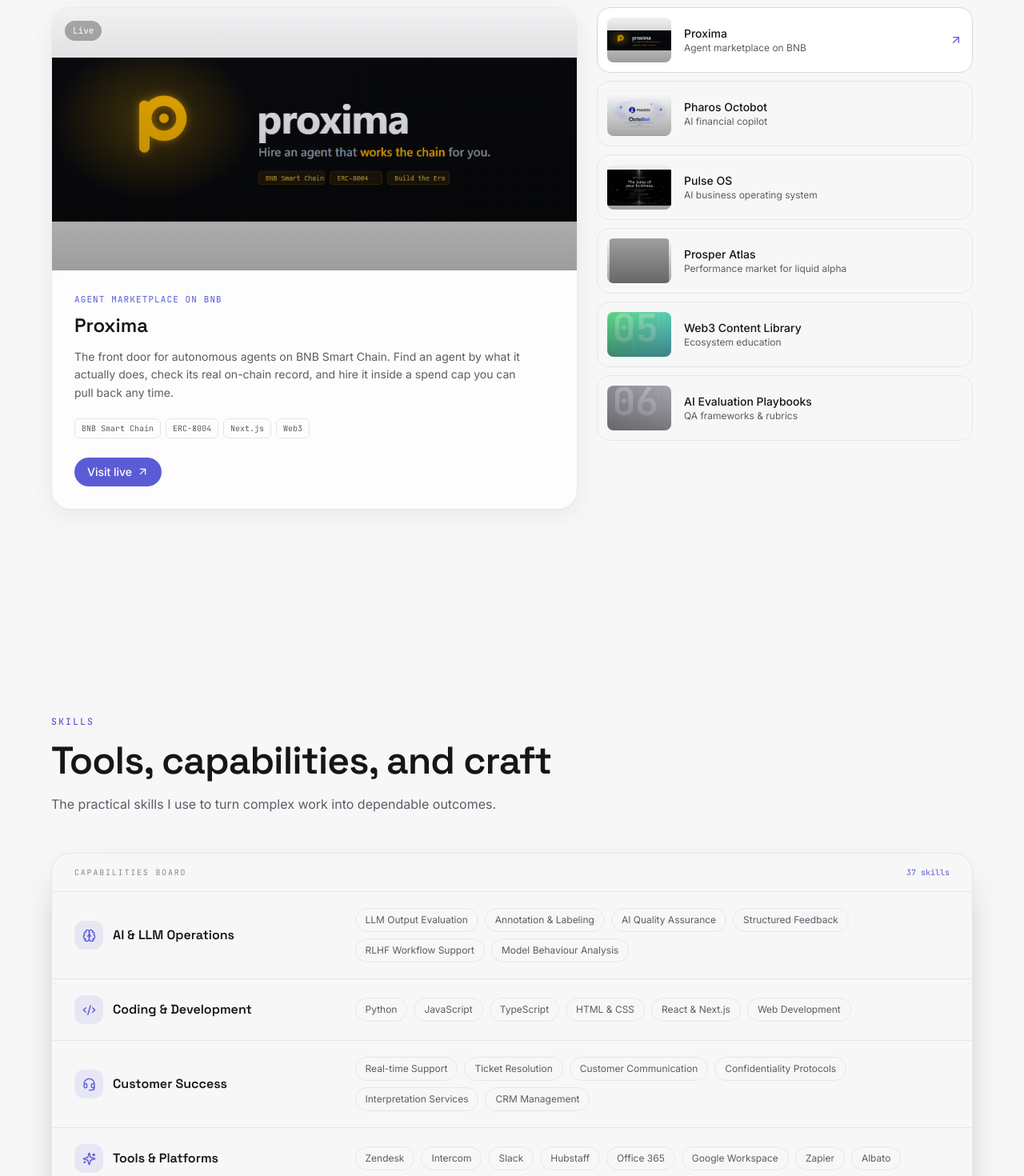
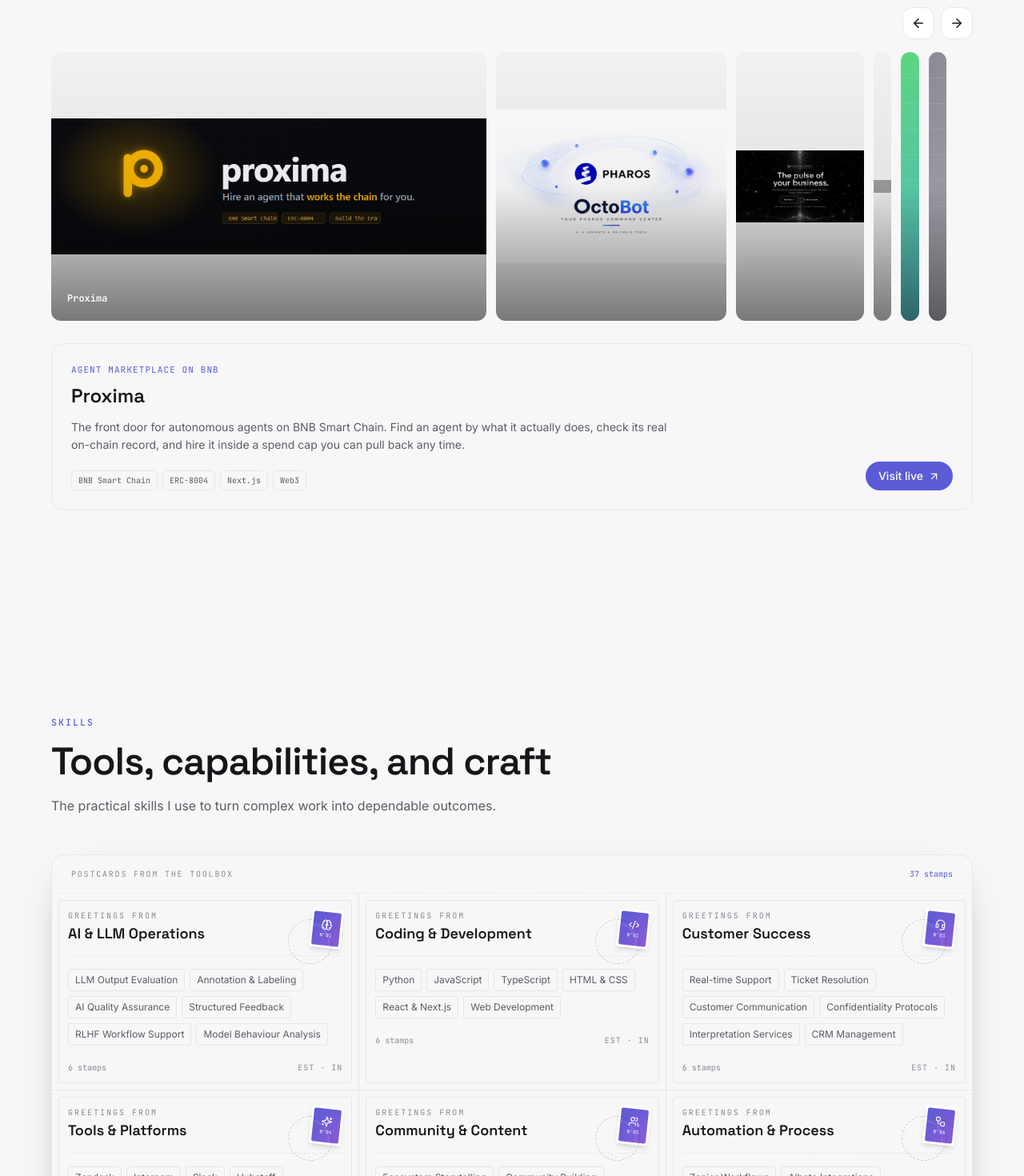
Before and after one commit to isharik/Portfolio, a Next.js app: page / in a window 1280 px wide. Shown: the part 3100-4570 px from the top of the page at 80% size. Built offline with nearby package versions, Linux system fonts and the light colour scheme; grey boxes are pictures that could not be loaded.

Commit message:
Redesign projects rail and unified skill postcards

```diff
--- a/src/app/globals.css
+++ b/src/app/globals.css
@@ -363,6 +363,51 @@
 }
 .app-streaks { opacity: 0.86; }
 
+/* Project strip: one expansive project with a deliberate run of preview slats.
+   Images stay mounted during selection, preventing the prior image flash. */
+.project-rail {
+  display: flex;
+  gap: 0.75rem;
+  height: clamp(15rem, 32vw, 21rem);
+  overflow: hidden;
+}
+.project-rail-panel {
+  position: relative;
+  flex: 0 0 1.4rem;
+  min-width: 1.4rem;
+  overflow: hidden;
+  border-radius: 0.75rem;
+  background: var(--surface-muted);
+  cursor: pointer;
+  transition: flex-basis 560ms var(--ease-out), filter 280ms ease;
+}
+.project-rail-panel:hover { filter: brightness(1.06); }
+.project-rail-panel-active { flex-basis: min(48vw, 34rem); }
+.project-rail-panel:nth-child(2) { flex-basis: min(24vw, 18rem); }
+.project-rail-panel:nth-child(3) { flex-basis: min(13vw, 10rem); }
+.project-rail-panel-active:nth-child(1) { flex-basis: min(48vw, 34rem); }
+@media (max-width: 639px) {
+  .project-rail { height: 15rem; gap: 0.6rem; }
+  .project-rail-panel-active { flex-basis: min(82vw, 28rem); }
+  .project-rail-panel:nth-child(2) { flex-basis: 4.5rem; }
+  .project-rail-panel:nth-child(3) { flex-basis: 1.2rem; }
+}
+
+/* The six nostalgic postcards share a single board, with continuous dividers. */
+.skills-postcard { border-bottom: 1px solid var(--border); }
+.skills-postcard:last-child { border-bottom: 0; }
+@media (min-width: 640px) {
+  .skills-postcard:nth-child(even) { border-left: 1px solid var(--border); }
+  .skills-postcard:nth-last-child(-n + 2) { border-bottom: 0; }
+}
+@media (min-width: 1024px) {
+  .skills-postcard { border-bottom: 1px solid var(--border); }
+  .skills-postcard:nth-child(3n + 2),
+  .skills-postcard:nth-child(3n + 3) { border-left: 1px solid var(--border); }
+  .skills-postcard:nth-child(3n + 1) { border-left: 0; }
+  .skills-postcard:nth-last-child(-n + 3) { border-bottom: 0; }
+}
+
 /* Lamp pull-chain: metallic beaded chain */
 .bead-chain {
   width: 5px;
--- a/src/components/sections/Projects.tsx
+++ b/src/components/sections/Projects.tsx
@@ -1,52 +1,35 @@
 'use client'
-import { useRef, useState } from 'react'
+
+import { useMemo, useState } from 'react'
 import Image from 'next/image'
-import { motion, AnimatePresence, useReducedMotion } from 'framer-motion'
-import { ArrowUpRight, Github, Dot, Download } from 'lucide-react'
+import { motion, useReducedMotion } from 'framer-motion'
+import { ArrowLeft, ArrowRight, ArrowUpRight, Download, Dot, Github } from 'lucide-react'
 import SectionHeading from '@/components/ui/SectionHeading'
 import { Reveal } from '@/components/ui/Reveal'
-import { projects, profile } from '@/lib/content'
+import { projects, profile, type Project } from '@/lib/content'
 import { cn } from '@/lib/utils'
 
 const OUT = [0.23, 1, 0.32, 1] as const
 
-function ProjectVisual({
-  image,
-  accent,
-  index,
-  sizes,
-  imageFit = 'cover',
-  fullSize = false,
-}: {
-  image: string | null
-  accent: string
-  index: number
-  sizes: string
-  imageFit?: 'cover' | 'contain'
-  fullSize?: boolean
-}) {
+function ProjectVisual({ project, index }: { project: Project; index: number }) {
   return (
     <div className="relative h-full w-full overflow-hidden bg-[var(--surface-muted)]">
-      {image ? (
+      {project.image ? (
         <Image
-          src={image}
+          src={project.image}
           alt=""
           fill
-          sizes={sizes}
-          priority={fullSize}
-          unoptimized={fullSize}
-          className={imageFit === 'contain' ? 'object-contain' : 'object-cover object-top'}
+          sizes="(min-width: 1024px) 48vw, (min-width: 640px) 65vw, 88vw"
+          className={project.imageFit === 'contain' ? 'object-contain' : 'object-cover object-top'}
         />
       ) : (
         <>
-          <div className="absolute inset-0" style={{ background: `linear-gradient(135deg, ${accent})` }} />
-          <div className="absolute inset-0 opacity-[0.15] [background-image:linear-gradient(rgba(255,255,255,0.6)_1px,transparent_1px),linear-gradient(90deg,rgba(255,255,255,0.6)_1px,transparent_1px)] [background-size:32px_32px]" />
-          <span className="absolute bottom-3 right-4 font-mono text-5xl font-bold text-white/25">
-            {String(index + 1).padStart(2, '0')}
-          </span>
+          <div className="absolute inset-0" style={{ background: `linear-gradient(135deg, ${project.accent})` }} />
+          <div className="absolute inset-0 opacity-[0.16] [background-image:linear-gradient(rgba(255,255,255,0.6)_1px,transparent_1px),linear-gradient(90deg,rgba(255,255,255,0.6)_1px,transparent_1px)] [background-size:32px_32px]" />
+          <span className="absolute bottom-5 right-5 font-mono text-5xl font-bold text-white/25">{String(index + 1).padStart(2, '0')}</span>
         </>
       )}
-      <div className="pointer-events-none absolute inset-0 bg-gradient-to-t from-black/35 to-transparent" />
+      <div className="pointer-events-none absolute inset-0 bg-gradient-to-t from-black/50 via-black/5 to-transparent" />
     </div>
   )
 }
@@ -54,169 +37,56 @@
 export default function Projects() {
   const reduce = useReducedMotion()
   const [active, setActive] = useState(0)
-  const selectionRequest = useRef(0)
-  const p = projects[active]
-
-  const selectProject = (next: number) => {
-    if (next === active) return
-    const request = ++selectionRequest.current
-    const image = projects[next].image
-    const commit = () => {
-      if (request === selectionRequest.current) setActive(next)
-    }
-    if (!image) {
-      commit()
-      return
-    }
-
-    // Keep the current panel in place until the next full-size image has decoded.
-    const preload = new window.Image()
-    preload.onload = () => {
-      if ('decode' in preload) {
-        preload.decode().then(commit, commit)
-      } else {
-        commit()
-      }
-    }
-    preload.onerror = commit
-    preload.src = image
-  }
+  const activeProject = projects[active]
+  const rail = useMemo(() => [...projects.slice(active), ...projects.slice(0, active)], [active])
+  const step = (direction: number) => setActive((current) => (current + direction + projects.length) % projects.length)
 
   return (
     <section id="projects" className="relative px-5 py-24 sm:px-6 sm:py-32">
       <div className="mx-auto max-w-content">
         <div className="flex flex-col gap-6 sm:flex-row sm:items-end sm:justify-between">
-          <SectionHeading
-            eyebrow="Projects"
-            title="Built in my free time"
-            description="The products, tools, and experiments I make when nobody's assigning them, just for the fun of shipping something real. Every one of these is live."
-          />
+          <SectionHeading eyebrow="Projects" title="Built in my free time" description="The products, tools, and experiments I make when nobody's assigning them, just for the fun of shipping something real. Every one of these is live." />
           {profile.resume && (
-            <a
-              href={profile.resume}
-              download="Sharik-Hussain-Resume.pdf"
-              className="group inline-flex shrink-0 items-center gap-2 self-start rounded-full border border-border bg-surface/40 px-4 py-2 text-sm font-medium text-fg transition-colors duration-200 hover:border-border-strong hover:bg-surface/70 sm:self-auto"
-            >
+            <a href={profile.resume} download="Sharik-Hussain-Resume.pdf" className="group inline-flex shrink-0 items-center gap-2 self-start rounded-full border border-border bg-surface/40 px-4 py-2 text-sm font-medium text-fg transition-colors duration-200 hover:border-border-strong hover:bg-surface/70 sm:self-auto">
               <Download size={15} className="text-fg-muted transition-colors group-hover:text-accent" />
-              Résumé
-              <span className="font-mono text-[10px] text-fg-subtle">PDF</span>
+              Résumé <span className="font-mono text-[10px] text-fg-subtle">PDF</span>
             </a>
           )}
         </div>
 
-        <Reveal delay={0.1} className="mt-12 grid gap-4 lg:grid-cols-[1.4fr_1fr] lg:gap-6">
-          {/* Featured panel */}
-          <div className="glass overflow-hidden rounded-3xl">
-            <div className="relative aspect-[16/10] w-full sm:aspect-[2/1]">
-              <AnimatePresence initial={false}>
-                <motion.div
-                  key={active}
-                  initial={{ opacity: 0, filter: 'none', scale: reduce ? 1 : 1.01 }}
-                  animate={{ opacity: 1, filter: 'blur(0px)', scale: 1 }}
-                  exit={{ opacity: 0, filter: 'none', scale: reduce ? 1 : 0.99 }}
-                  transition={{ duration: 0.5, ease: OUT }}
-                  className="absolute inset-0"
-                >
-                  <ProjectVisual image={p.image} accent={p.accent} index={active} sizes="(min-width:1024px) 58vw, 100vw" imageFit={p.imageFit} fullSize />
-                </motion.div>
-              </AnimatePresence>
-              <span className="absolute left-4 top-4 inline-flex items-center rounded-full bg-black/30 px-2.5 py-1 font-mono text-[11px] text-white backdrop-blur-sm">
-                {p.status}
-              </span>
-            </div>
-
-            <div className="p-6 sm:p-7">
-              <AnimatePresence mode="wait" initial={false}>
-                <motion.div
-                  key={active}
-                  initial={{ opacity: 0, y: reduce ? 0 : 8 }}
-                  animate={{ opacity: 1, y: 0 }}
-                  exit={{ opacity: 0 }}
-                  transition={{ duration: 0.35, ease: OUT }}
-                >
-                  <div className="flex items-center gap-2 font-mono text-[11px] uppercase tracking-widest text-accent">
-                    {p.tagline}
-                  </div>
-                  <h3 className="mt-2 font-display text-2xl font-semibold text-fg">{p.title}</h3>
-                  <p className="mt-3 max-w-xl text-sm leading-relaxed text-fg-muted">{p.description}</p>
-
-                  <div className="mt-5 flex flex-wrap gap-1.5">
-                    {p.tags.map((t) => (
-                      <span
-                        key={t}
-                        className="rounded-md border border-border bg-surface/50 px-2 py-1 font-mono text-[10px] text-fg-muted"
-                      >
-                        {t}
-                      </span>
-                    ))}
-                  </div>
-
-                  <div className="mt-6 flex flex-wrap gap-3">
-                    {p.link && (
-                      <a
-                        href={p.link}
-                        target="_blank"
-                        rel="noopener noreferrer"
-                        className="inline-flex items-center gap-1.5 rounded-full bg-accent px-4 py-2 text-sm font-medium text-[var(--accent-fg)] transition-[filter,transform] duration-200 hover:brightness-110 active:scale-95"
-                      >
-                        Visit live <ArrowUpRight size={15} />
-                      </a>
-                    )}
-                    {p.repo && (
-                      <a
-                        href={p.repo}
-                        target="_blank"
-                        rel="noopener noreferrer"
-                        className="inline-flex items-center gap-1.5 rounded-full border border-border px-4 py-2 text-sm text-fg transition-colors hover:border-border-strong"
-                      >
-                        <Github size={15} /> Code
-                      </a>
-                    )}
-                    {!p.link && !p.repo && (
-                      <span className="inline-flex items-center gap-1 text-sm text-fg-subtle">
-                        <Dot size={16} /> Internal / not public
-                      </span>
-                    )}
-                  </div>
-                </motion.div>
-              </AnimatePresence>
-            </div>
+        <Reveal delay={0.1} className="mt-12">
+          <div className="mb-4 flex justify-end gap-2">
+            <button type="button" aria-label="Previous project" onClick={() => step(-1)} className="grid h-10 w-10 place-items-center rounded-xl border border-border bg-surface text-fg transition-colors hover:border-border-strong hover:bg-surface-muted"><ArrowLeft size={18} /></button>
+            <button type="button" aria-label="Next project" onClick={() => step(1)} className="grid h-10 w-10 place-items-center rounded-xl border border-border bg-surface text-fg transition-colors hover:border-border-strong hover:bg-surface-muted"><ArrowRight size={18} /></button>
           </div>
 
-          {/* Album list */}
-          <div className="flex flex-col gap-2.5" role="tablist" aria-label="Project list">
-            {projects.map((proj, i) => (
-              <button
-                key={proj.title}
-                role="tab"
-                aria-selected={active === i}
-                onClick={() => selectProject(i)}
-                className={cn(
-                  'group flex items-center gap-4 rounded-2xl border p-3 text-left transition-[border-color,background-color,transform] duration-200 ease-out active:scale-[0.99]',
-                  active === i
-                    ? 'border-[var(--border-strong)] bg-surface'
-                    : 'border-border bg-surface/40 hover:border-border-strong hover:bg-surface/70'
-                )}
-              >
-                <div className="relative h-14 w-20 shrink-0 overflow-hidden rounded-lg">
-                  <ProjectVisual image={proj.image} accent={proj.accent} index={i} sizes="80px" imageFit={proj.imageFit} />
-                </div>
-                <div className="min-w-0 flex-1">
-                  <div className="flex items-center gap-2">
-                    <span className="truncate text-sm font-medium text-fg">{proj.title}</span>
-                  </div>
-                  <div className="truncate text-xs text-fg-muted">{proj.tagline}</div>
-                </div>
-                <ArrowUpRight
-                  size={16}
-                  className={cn(
-                    'shrink-0 transition-[opacity,transform] duration-200',
-                    active === i ? 'text-accent opacity-100' : 'text-fg-subtle opacity-0 group-hover:opacity-100'
-                  )}
-                />
-              </button>
-            ))}
+          <div className="project-rail" role="tablist" aria-label="Featured projects">
+            {rail.map((project, railIndex) => {
+              const actualIndex = projects.indexOf(project)
+              return (
+                <button key={project.title} type="button" role="tab" aria-selected={actualIndex === active} aria-label={`Show ${project.title}`} onClick={() => setActive(actualIndex)} className={cn('project-rail-panel', railIndex === 0 && 'project-rail-panel-active')}>
+                  <ProjectVisual project={project} index={actualIndex} />
+                  {railIndex === 0 && <span className="absolute bottom-5 left-5 font-mono text-xs font-semibold text-white drop-shadow-sm">{project.title}</span>}
+                </button>
+              )
+            })}
           </div>
+
+          <motion.article key={activeProject.title} initial={reduce ? false : { opacity: 0, y: 8 }} animate={{ opacity: 1, y: 0 }} transition={{ duration: reduce ? 0 : 0.32, ease: OUT }} className="mt-7 grid gap-5 rounded-2xl border border-border bg-surface/45 p-5 sm:grid-cols-[minmax(0,1fr)_auto] sm:items-end sm:p-6">
+            <div>
+              <div className="font-mono text-[11px] uppercase tracking-widest text-accent">{activeProject.tagline}</div>
+              <h3 className="mt-2 font-display text-2xl font-semibold text-fg">{activeProject.title}</h3>
+              <p className="mt-3 max-w-3xl text-sm leading-relaxed text-fg-muted">{activeProject.description}</p>
+              <div className="mt-5 flex flex-wrap gap-1.5">
+                {activeProject.tags.map((tag) => <span key={tag} className="rounded-md border border-border bg-surface/50 px-2 py-1 font-mono text-[10px] text-fg-muted">{tag}</span>)}
+              </div>
+            </div>
+            <div className="flex flex-wrap gap-3 sm:justify-end">
+              {activeProject.link && <a href={activeProject.link} target="_blank" rel="noopener noreferrer" className="inline-flex items-center gap-1.5 rounded-full bg-accent px-4 py-2 text-sm font-medium text-[var(--accent-fg)] transition-[filter,transform] duration-200 hover:brightness-110 active:scale-95">Visit live <ArrowUpRight size={15} /></a>}
+              {activeProject.repo && <a href={activeProject.repo} target="_blank" rel="noopener noreferrer" className="inline-flex items-center gap-1.5 rounded-full border border-border px-4 py-2 text-sm text-fg transition-colors hover:border-border-strong"><Github size={15} /> Code</a>}
+              {!activeProject.link && !activeProject.repo && <span className="inline-flex items-center gap-1 text-sm text-fg-subtle"><Dot size={16} /> Internal / not public</span>}
+            </div>
+          </motion.article>
         </Reveal>
       </div>
     </section>
--- a/src/components/sections/Skills.tsx
+++ b/src/components/sections/Skills.tsx
@@ -7,7 +7,7 @@
 
 const ICONS: LucideIcon[] = [Brain, Code2, Headset, Sparkles, Users, Workflow]
 
-/** A single structured board keeps the skill inventory scannable and light. */
+/** Postcard styling, organised inside one shared board rather than scattered cards. */
 export default function Skills() {
   return (
     <section id="skills" className="relative px-5 py-24 sm:px-6 sm:py-32">
@@ -15,29 +15,36 @@
         <SectionHeading eyebrow="Skills" title="Tools, capabilities, and craft" description="The practical skills I use to turn complex work into dependable outcomes." />
 
         <Reveal className="mt-12">
-          <div className="skills-board overflow-hidden rounded-3xl border border-border bg-surface/70 shadow-[0_18px_50px_-28px_rgba(0,0,0,0.55)]">
-            <div className="flex items-center justify-between border-b border-border px-5 py-4 sm:px-7">
-              <span className="font-mono text-[10px] uppercase tracking-[0.18em] text-fg-subtle">Capabilities board</span>
-              <span className="font-mono text-[10px] text-accent">{skillGroups.flatMap((group) => group.skills).length} skills</span>
+          <div className="skills-postcard-board overflow-hidden rounded-2xl border border-border bg-surface/75 shadow-[0_18px_50px_-28px_rgba(0,0,0,0.55)]">
+            <div className="flex items-center justify-between border-b border-dashed border-border px-5 py-4 sm:px-6">
+              <span className="font-mono text-[10px] uppercase tracking-[0.18em] text-fg-subtle">Postcards from the toolbox</span>
+              <span className="font-mono text-[10px] text-accent">{skillGroups.flatMap((group) => group.skills).length} stamps</span>
             </div>
-            <div className="divide-y divide-border">
+            <div className="grid sm:grid-cols-2 lg:grid-cols-3">
               {skillGroups.map((group, index) => {
                 const Icon = ICONS[index % ICONS.length]
                 return (
-                  <article key={group.label} className="grid gap-4 px-5 py-5 sm:grid-cols-[minmax(11rem,0.72fr)_1.6fr] sm:items-center sm:px-7">
-                    <div className="flex items-center gap-3">
-                      <span className="grid h-9 w-9 shrink-0 place-items-center rounded-xl bg-accent-soft text-accent">
-                        <Icon size={17} />
-                      </span>
-                      <h3 className="font-display text-base font-semibold text-fg">{group.label}</h3>
+                  <article key={group.label} className="skills-postcard group relative overflow-hidden p-5">
+                    <div className="pointer-events-none absolute inset-2 rounded-[3px] border border-border/60" />
+                    <div className="absolute right-5 top-5 rotate-6 transition-transform duration-300 group-hover:rotate-[10deg]">
+                      <div className="grid h-12 w-10 place-items-center rounded-[3px] bg-white p-[3px] shadow-md">
+                        <div className="flex h-full w-full flex-col items-center justify-center rounded-[2px] bg-gradient-to-br from-accent to-[#8b5bd6] text-[var(--accent-fg)]">
+                          <Icon size={14} strokeWidth={2} />
+                          <span className="mt-0.5 font-mono text-[6px] tracking-wider">Nº0{index + 1}</span>
+                        </div>
+                      </div>
                     </div>
-                    <ul className="flex flex-wrap gap-2">
-                      {group.skills.map((skill) => (
-                        <li key={skill} className="rounded-full border border-border bg-[var(--surface-muted)]/60 px-3 py-1.5 text-xs text-fg-muted transition-colors duration-200 hover:border-[var(--accent)] hover:text-fg">
-                          {skill}
-                        </li>
-                      ))}
+                    <div className="pointer-events-none absolute right-8 top-8 h-14 w-14 -rotate-12 opacity-20">
+                      <div className="absolute inset-0 rounded-full border border-dashed border-fg" />
+                      <div className="absolute inset-[5px] rounded-full border border-fg/70" />
+                    </div>
+                    <p className="font-mono text-[10px] uppercase tracking-[0.2em] text-fg-subtle">Greetings from</p>
+                    <h3 className="mt-1 max-w-[72%] font-display text-lg font-semibold leading-tight text-fg">{group.label}</h3>
+                    <div className="my-4 border-t border-dashed border-border" />
+                    <ul className="flex flex-wrap gap-1.5">
+                      {group.skills.map((skill) => <li key={skill} className="rounded-[3px] border border-border bg-surface/60 px-2 py-1 text-[12px] text-fg-muted transition-colors duration-200 group-hover:border-border-strong">{skill}</li>)}
                     </ul>
+                    <div className="mt-5 flex items-center justify-between font-mono text-[10px] text-fg-subtle"><span>{group.skills.length} stamps</span><span className="tracking-widest">EST · IN</span></div>
                   </article>
                 )
               })}
```
